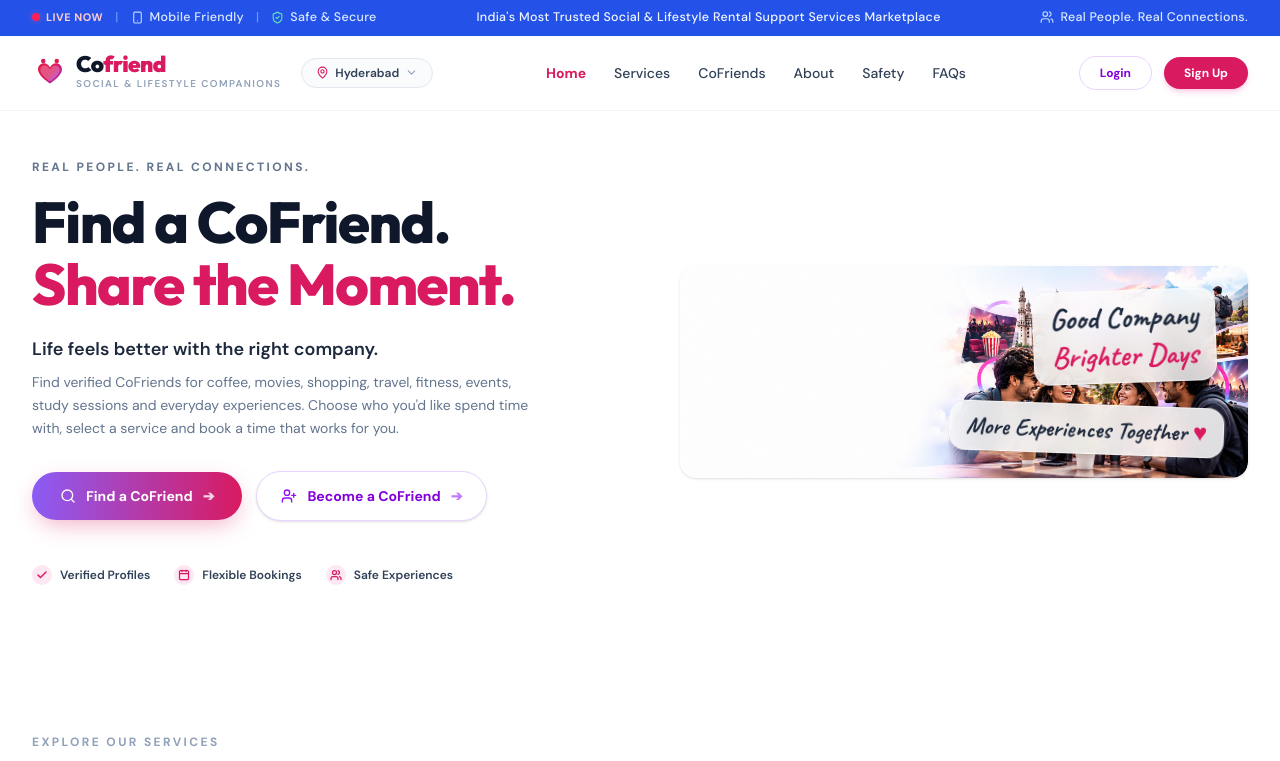
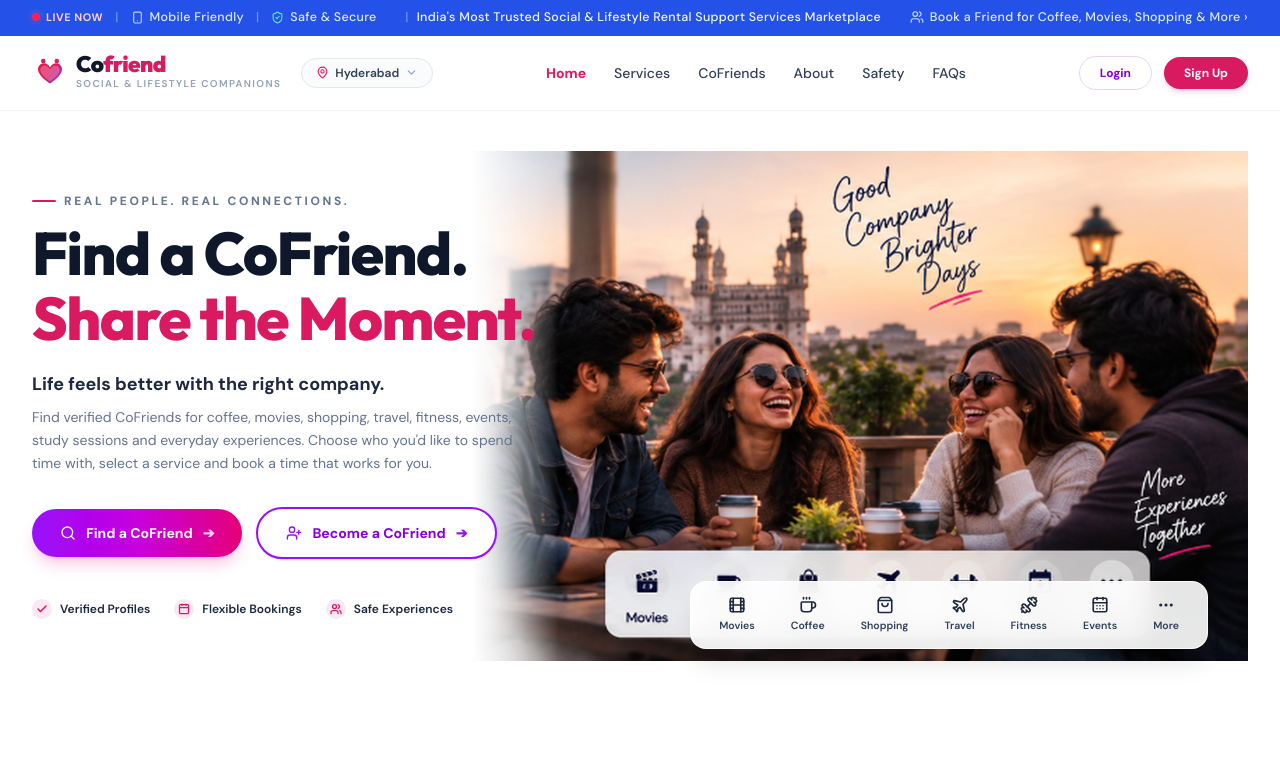
Before and after one commit to koushikm8926/co-friend, a Next.js app: page / in a window 1280 px wide. Shown: the top 761 px of the page. Built offline with nearby package versions, Linux system fonts and the light colour scheme.

Commit message:
Update hero section to panoramic friends view with Charminar, calligraphy and quick services dock

```diff
--- a/app/page.tsx
+++ b/app/page.tsx
@@ -75,6 +75,7 @@ export default function HomePage() {
         <Hero
           onFind={() => scrollToId("cofriends")}
           onBecome={() => openComingSoon("Partner Registration & Profile Creation")}
+          onOpenComingSoon={(feature) => openComingSoon(feature)}
         />
 
         {/* 2. Explore Our Services */}
--- a/components/Hero.tsx
+++ b/components/Hero.tsx
@@ -1,85 +1,124 @@
 "use client";
 
-import { motion } from "framer-motion";
-import { Search, UserPlus, Check, Calendar, Users, Sparkles } from "lucide-react";
+import {
+  Search,
+  UserPlus,
+  Check,
+  Calendar,
+  Users,
+  Film,
+  Coffee,
+  ShoppingBag,
+  Plane,
+  Dumbbell,
+  CalendarDays,
+  MoreHorizontal,
+} from "lucide-react";
+
+const QUICK_SERVICES = [
+  { id: "movies", label: "Movies", icon: Film },
+  { id: "coffee", label: "Coffee", icon: Coffee },
+  { id: "shopping", label: "Shopping", icon: ShoppingBag },
+  { id: "travel", label: "Travel", icon: Plane },
+  { id: "fitness", label: "Fitness", icon: Dumbbell },
+  { id: "events", label: "Events", icon: CalendarDays },
+  { id: "more", label: "More", icon: MoreHorizontal },
+];
 
 export default function Hero({
   onFind,
   onBecome,
+  onOpenComingSoon,
 }: {
   onFind: () => void;
   onBecome: () => void;
+  onOpenComingSoon?: (feature: string) => void;
 }) {
   return (
-    <section id="home" className="relative overflow-hidden bg-white pt-6 pb-12 sm:pt-10 sm:pb-16 lg:pt-12 lg:pb-20">
+    <section
+      id="home"
+      className="relative overflow-hidden bg-white pt-6 pb-10 sm:pt-8 sm:pb-14 lg:py-10"
+    >
       <div className="mx-auto max-w-7xl px-4 sm:px-6 lg:px-8">
-        <div className="relative grid items-center gap-8 lg:grid-cols-[1.1fr_1fr] lg:gap-6">
+        <div className="relative min-h-[460px] lg:min-h-[480px] xl:min-h-[510px] flex items-center">
+
+          {/* Desktop Panoramic Background (Friends + Charminar + Calligraphy) */}
+          <div className="absolute inset-0 hidden lg:block overflow-hidden pointer-events-none select-none">
+            <img
+              src="/images/hero-banner.png"
+              alt="Friends hanging out together over coffee with Charminar view"
+              className="absolute right-0 top-0 h-full w-full object-cover object-right"
+            />
+          </div>
 
           {/* Left Hero Content */}
-          <div className="z-10 pt-4 lg:pt-0 max-w-xl">
+          <div className="relative z-10 max-w-xl py-4 lg:py-6">
             {/* Eyebrow badge */}
-            <div className="flex items-center gap-2 mb-4">
-              <span className="text-[0.7rem] sm:text-xs font-bold uppercase tracking-[0.2em] text-slate-500">
+            <div className="flex items-center gap-2 mb-3">
+              <span className="h-[2.5px] w-6 bg-[#D91A60] rounded-full inline-block" />
+              <span className="text-[0.7rem] sm:text-xs font-bold uppercase tracking-[0.22em] text-slate-500">
                 REAL PEOPLE. REAL CONNECTIONS.
               </span>
             </div>
 
             {/* Main Headline */}
-            <h1 className="font-display text-4xl sm:text-5xl lg:text-[3.6rem] font-extrabold leading-[1.08] tracking-tight text-slate-900">
+            <h1 className="font-display text-4xl sm:text-5xl lg:text-[3.4rem] xl:text-[3.75rem] font-extrabold leading-[1.08] tracking-tight text-slate-900">
               Find a CoFriend. <br />
               <span className="text-[#D91A60]">Share the Moment.</span>
             </h1>
 
             {/* Sub-headline */}
-            <div className="mt-5 space-y-2">
-              <p className="font-semibold text-slate-800 text-base sm:text-lg">
+            <div className="mt-4 sm:mt-5 space-y-2">
+              <p className="font-bold text-slate-800 text-base sm:text-lg">
                 Life feels better with the right company.
               </p>
               <p className="text-slate-500 text-xs sm:text-sm leading-relaxed max-w-lg">
                 Find verified CoFriends for coffee, movies, shopping, travel, fitness, events,
-                study sessions and everyday experiences. Choose who you&apos;d like spend time with,
+                study sessions and everyday experiences. Choose who you&apos;d like to spend time with,
                 select a service and book a time that works for you.
               </p>
             </div>
 
             {/* CTA Buttons */}
-            <div className="mt-8 flex flex-wrap items-center gap-3.5">
+            <div className="mt-7 sm:mt-8 flex flex-wrap items-center gap-3.5">
+              {/* Find a CoFriend CTA */}
               <button
                 onClick={onFind}
-                className="btn-cofriend-gradient rounded-full px-6 sm:px-7 py-3.5 text-xs sm:text-sm font-bold text-white shadow-lg shadow-pink-500/25 flex items-center gap-2.5 transition-transform hover:scale-105 active:scale-95 cursor-pointer"
+                className="rounded-full bg-gradient-to-r from-purple-600 via-fuchsia-600 to-pink-600 hover:from-purple-700 hover:to-pink-700 text-white px-6 sm:px-7 py-3.5 text-xs sm:text-sm font-bold shadow-lg shadow-pink-500/25 flex items-center gap-2.5 transition-all hover:scale-[1.02] active:scale-95 cursor-pointer"
               >
                 <Search size={16} />
                 <span>Find a CoFriend</span>
                 <span className="text-white/80">➔</span>
               </button>
 
+              {/* Become a CoFriend CTA */}
               <button
                 onClick={onBecome}
-                className="rounded-full border border-purple-200 bg-white px-5 sm:px-6 py-3.5 text-xs sm:text-sm font-bold text-purple-700 hover:border-purple-300 hover:bg-purple-50/70 shadow-sm flex items-center gap-2.5 transition-all active:scale-95 cursor-pointer"
+                className="rounded-full border-2 border-purple-600 bg-white hover:bg-purple-50/80 px-6 sm:px-7 py-3.5 text-xs sm:text-sm font-bold text-purple-700 shadow-sm flex items-center gap-2.5 transition-all hover:scale-[1.02] active:scale-95 cursor-pointer"
               >
                 <UserPlus size={16} className="text-purple-600" />
                 <span>Become a CoFriend</span>
-                <span className="text-purple-400">➔</span>
+                <span className="text-purple-600">➔</span>
               </button>
             </div>
 
             {/* Trust Badges */}
-            <div className="mt-9 flex flex-wrap items-center gap-x-6 gap-y-3 pt-2">
-              <div className="flex items-center gap-2 text-xs font-semibold text-slate-700">
+            <div className="mt-8 sm:mt-9 flex flex-wrap items-center gap-x-6 gap-y-3 pt-1">
+              <div className="flex items-center gap-2 text-xs font-semibold text-slate-800">
                 <span className="grid h-5 w-5 place-items-center rounded-full bg-pink-100 text-[#D91A60]">
                   <Check size={12} strokeWidth={3} />
                 </span>
                 <span>Verified Profiles</span>
               </div>
 
-              <div className="flex items-center gap-2 text-xs font-semibold text-slate-700">
+              <div className="flex items-center gap-2 text-xs font-semibold text-slate-800">
                 <span className="grid h-5 w-5 place-items-center rounded-full bg-pink-100 text-[#D91A60]">
                   <Calendar size={12} strokeWidth={2.5} />
                 </span>
                 <span>Flexible Bookings</span>
               </div>
 
-              <div className="flex items-center gap-2 text-xs font-semibold text-slate-700">
+              <div className="flex items-center gap-2 text-xs font-semibold text-slate-800">
                 <span className="grid h-5 w-5 place-items-center rounded-full bg-pink-100 text-[#D91A60]">
                   <Users size={12} strokeWidth={2.5} />
                 </span>
@@ -88,36 +127,57 @@ export default function Hero({
             </div>
           </div>
 
-          {/* Right Hero Graphic & Calligraphy */}
-          <div className="relative w-full overflow-hidden lg:overflow-visible">
-            {/* Main Hero Composite Image */}
-            <div className="relative w-full rounded-2xl overflow-hidden shadow-sm">
+          {/* Desktop Floating Quick Services Dock */}
+          <div className="hidden lg:flex absolute bottom-3 right-4 xl:right-10 z-20 bg-white/90 backdrop-blur-md rounded-2xl shadow-xl border border-white/80 px-6 py-2.5 items-center gap-5 xl:gap-7">
+            {QUICK_SERVICES.map((service) => (
+              <button
+                key={service.id}
+                onClick={() => onOpenComingSoon?.(`${service.label} service booking`)}
+                className="group flex flex-col items-center gap-1 transition-all hover:scale-110 active:scale-95 cursor-pointer px-1 py-1"
+                title={`${service.label} - Coming Soon`}
+              >
+                <div className="text-slate-800 group-hover:text-[#D91A60] transition-colors">
+                  <service.icon size={18} strokeWidth={2.2} />
+                </div>
+                <span className="text-[10.5px] font-semibold text-slate-700 group-hover:text-[#D91A60] transition-colors">
+                  {service.label}
+                </span>
+              </button>
+            ))}
+          </div>
+
+        </div>
+
+        {/* Mobile / Tablet Hero Banner & Dock View */}
+        <div className="mt-8 block lg:hidden">
+          <div className="relative rounded-2xl overflow-hidden shadow-md">
             <img
               src="/images/hero-banner.png"
-                alt="Friends hanging out together over coffee with city and travel experiences"
-                className="w-full h-auto object-cover max-h-[520px] rounded-2xl"
+              alt="Friends hanging out together over coffee with Charminar view"
+              className="w-full h-auto object-cover max-h-[360px]"
             />
-
-              {/* Top Calligraphy Badge */}
-              <div className="absolute top-4 right-4 sm:top-6 sm:right-8 bg-white/80 backdrop-blur-md rounded-2xl px-4 py-2 shadow-lg border border-white/60 pointer-events-none transform rotate-[-2deg]">
-                <p className="font-script text-2xl sm:text-3xl font-bold text-slate-800 leading-tight text-center">
-                  Good Company <br />
-                  <span className="text-[#D91A60]">Brighter Days</span>
-                </p>
           </div>
 
-              {/* Bottom Right Calligraphy Badge */}
-              <div className="absolute bottom-4 right-4 sm:bottom-6 sm:right-6 bg-white/85 backdrop-blur-md rounded-2xl px-4 py-2 shadow-lg border border-white/60 pointer-events-none transform rotate-[2deg]">
-                <p className="font-script text-xl sm:text-2xl font-bold text-slate-800 flex items-center gap-1.5">
-                  <span>More Experiences Together</span>
-                  <span className="text-[#D91A60]">♥</span>
-                </p>
+          {/* Mobile Quick Services Dock */}
+          <div className="mt-4 flex items-center justify-between gap-1 overflow-x-auto bg-slate-50/90 rounded-2xl p-3 border border-slate-100 shadow-sm scrollbar-none">
+            {QUICK_SERVICES.map((service) => (
+              <button
+                key={service.id}
+                onClick={() => onOpenComingSoon?.(`${service.label} service booking`)}
+                className="flex flex-col items-center gap-1 min-w-[50px] p-1.5 rounded-xl hover:bg-white transition-colors cursor-pointer"
+              >
+                <div className="text-slate-800">
+                  <service.icon size={18} strokeWidth={2.2} />
                 </div>
+                <span className="text-[10px] font-semibold text-slate-700">
+                  {service.label}
+                </span>
+              </button>
+            ))}
           </div>
         </div>
 
       </div>
-      </div>
     </section>
   );
 }
--- a/components/TopBar.tsx
+++ b/components/TopBar.tsx
@@ -34,14 +34,15 @@ export default function TopBar() {
         </div>
 
         {/* Center tag */}
-        <div className="text-center font-medium text-blue-50 text-[0.72rem] sm:text-[0.78rem] truncate">
-          India&apos;s Most Trusted Social &amp; Lifestyle Rental Support Services Marketplace
+        <div className="text-center font-medium text-blue-50 text-[0.72rem] sm:text-[0.78rem] truncate flex items-center gap-2">
+          <span className="text-blue-300/60 hidden lg:inline">|</span>
+          <span>India&apos;s Most Trusted Social &amp; Lifestyle Rental Support Services Marketplace</span>
         </div>
 
         {/* Right tag */}
         <div className="hidden lg:flex items-center gap-1.5 text-blue-100 shrink-0 font-medium">
           <Users size={14} className="text-blue-200" />
-          <span>Real People. Real Connections.</span>
+          <span>Book a Friend for Coffee, Movies, Shopping &amp; More &rsaquo;</span>
         </div>
       </div>
     </div>
```
Also changed, not shown: public/images/hero-banner.png. Lines whose indentation alone changed are shown as unchanged.
